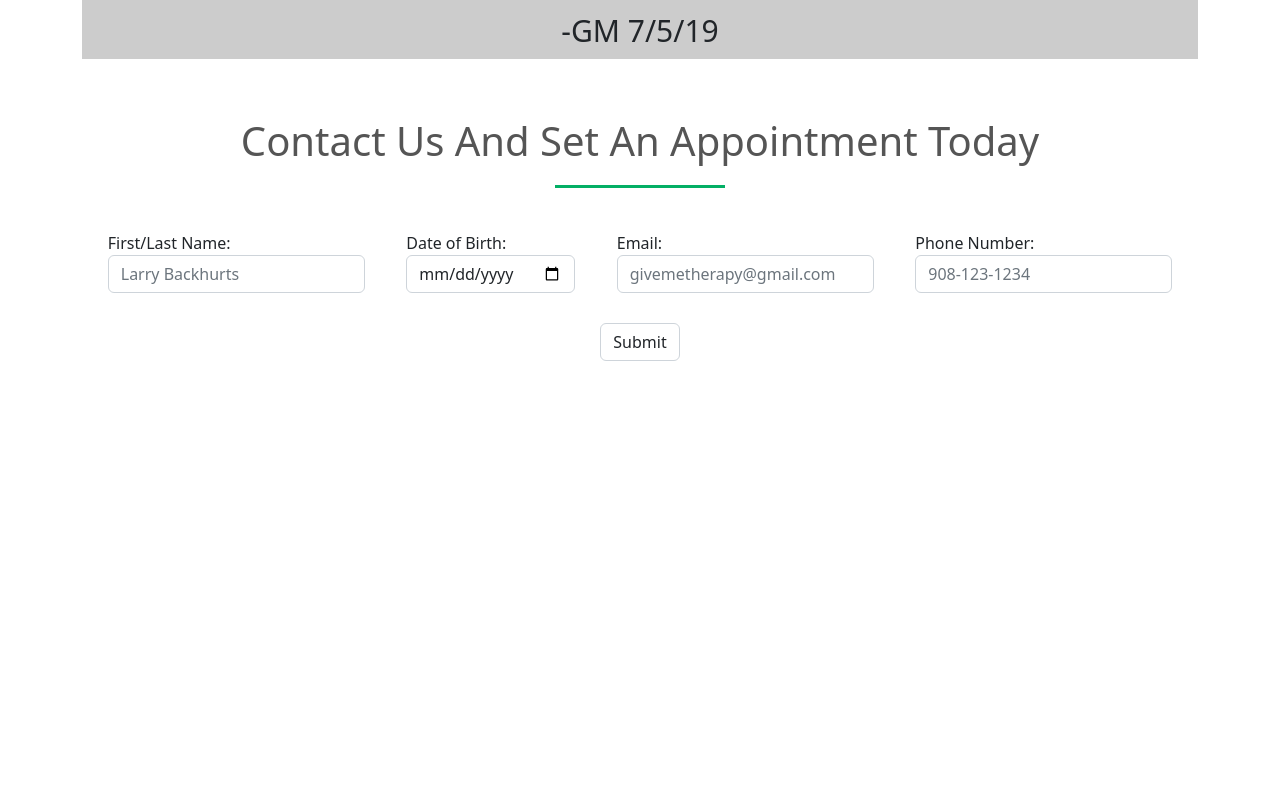
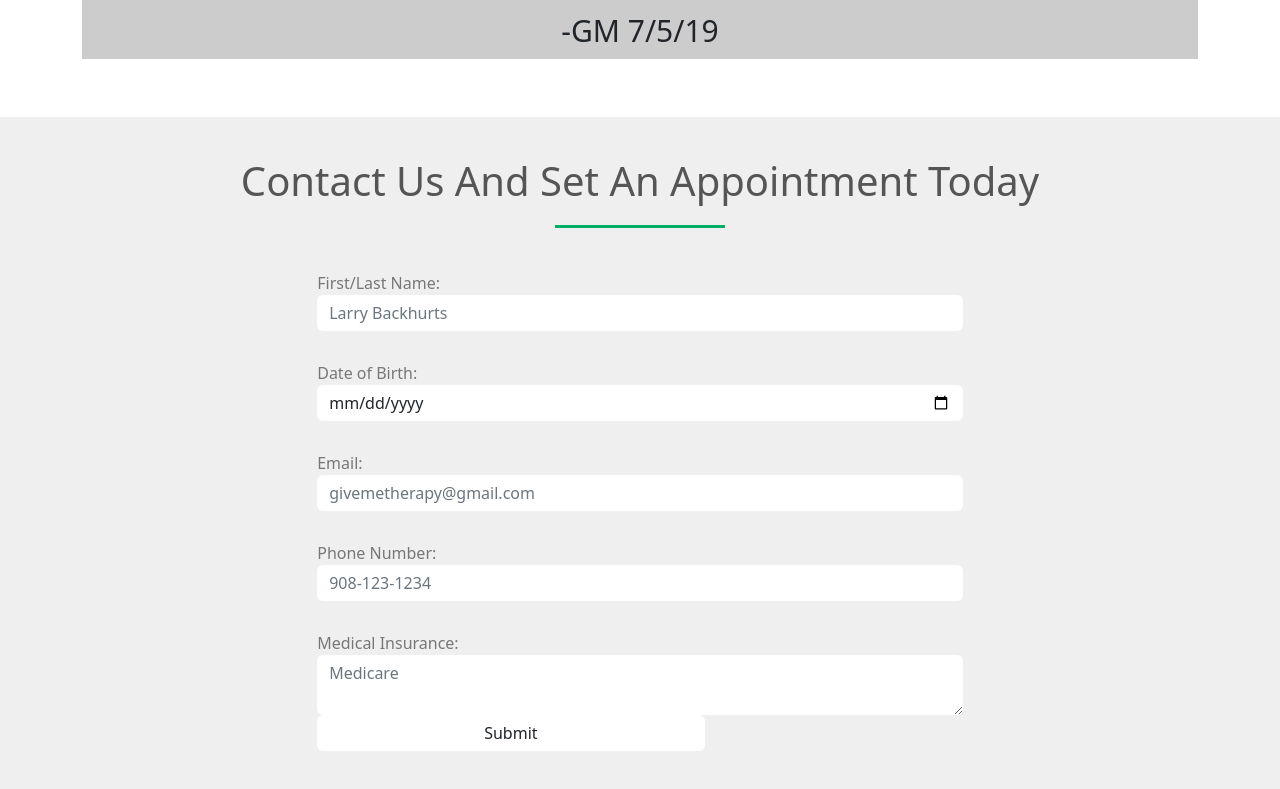
Before and after one commit to ZayDavid64/ParkPT2, a plain HTML site: page index.html in a window 1280 px wide. Shown: the part 4548-5337 px from the top of the page. Before the commit the page ends 4929 px from the top, so only its background shows below. Drawn offline with nearby package versions, Linux system fonts and the light colour scheme.

Commit message:
Fix Contact flex

```diff
--- a/index.html
+++ b/index.html
@@ -304,6 +304,9 @@
             <input type="tel" id="phone" class="form-control" placeholder="908-123-1234" pattern="[0-9]{3}-[0-9]{3}-[0-9]{4}">
           </div>
           <div class="form-group">
+            <label for="insurance">Medical Insurance:</label>
+            <textarea class="form-control" id="insurance" row="1" placeholder="Medicare"></textarea>
+          <div class="form-group">
             <input type="submit" class="form-control" value="Submit">
           </div>
         </form>
--- a/styles.css
+++ b/styles.css
@@ -379,12 +379,32 @@ blockquote{
     padding-bottom: 10px
 }
 
+/*Contact*/
+
 .contact-form{
     display: flex;
     justify-content: space-around;
     align-items: center;
+    flex-direction: column;
     gap: 30px;
     padding: 20px;
     flex-wrap: wrap;
     width: 100%
 }
+
+.form-group{
+    width: 60%;
+    height: auto;
+}
+
+#contact{
+    background: #efefef;
+    padding-top: 40px;
+    padding-bottom: 40px;
+    color: #777;
+}
+
+.form-control{
+    border-radius: : 0!important;
+    border: none!important;
+}
```
